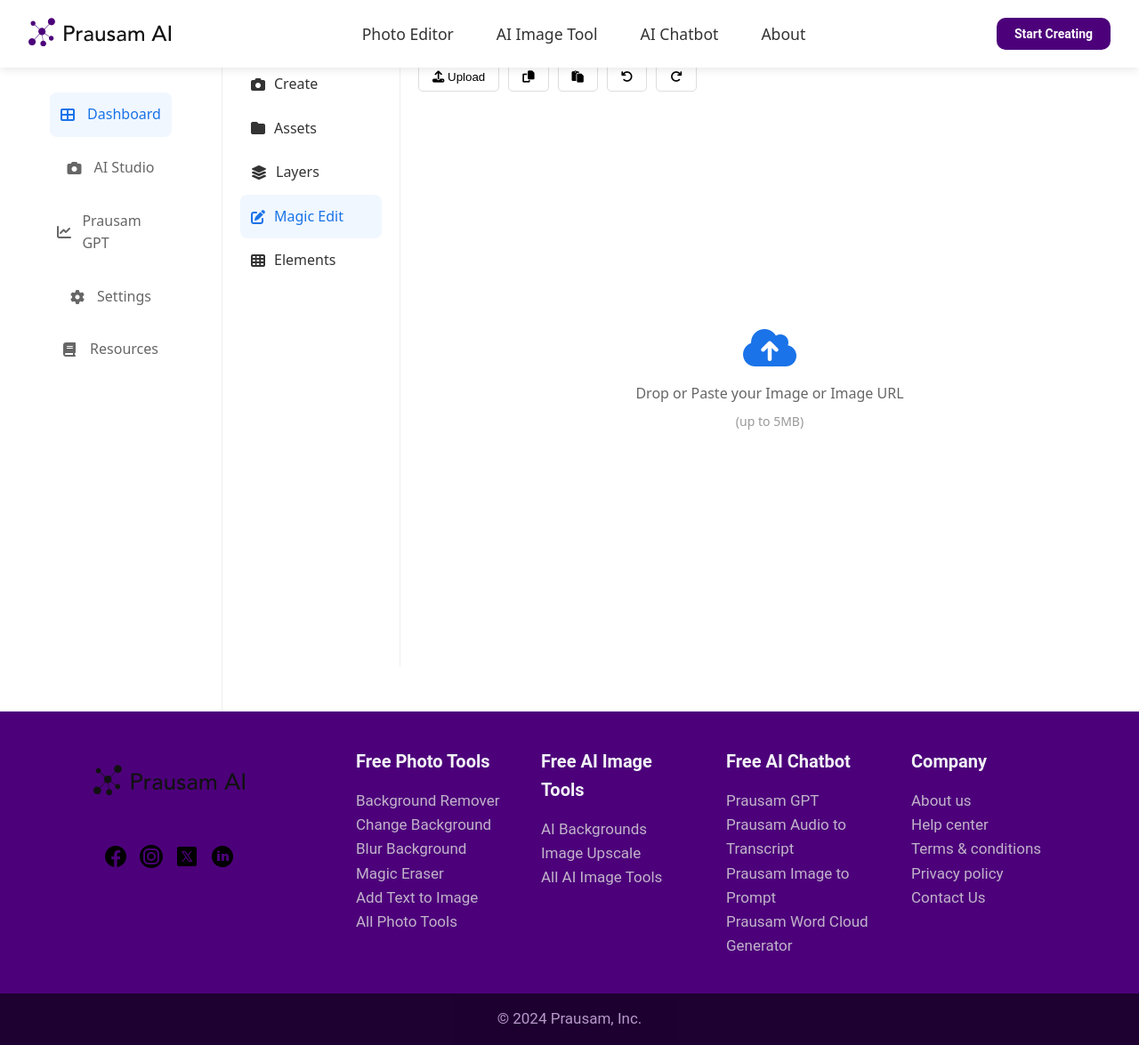
After one commit to ayush-2501/prausamai, a Flask app: page /dashboard in a window 1280 px wide. The commit adds this page. Shown: the whole page at 89% size. Run offline with Flask 3, Linux system fonts and the light colour scheme.

Commit message:
dashboard page v0

```diff
--- a/app.py
+++ b/app.py
@@ -3,4 +3,4 @@
 app = create_app()
 
 if __name__ == "__main__":
-  app.run(host="0.0.0.0", port=5000)
+  app.run(host="0.0.0.0", port=5000, debug=True)
--- a/app/routes.py
+++ b/app/routes.py
@@ -31,3 +31,8 @@
 @main_blueprint.route('/ai-image-editor')
 def aiimageeditor():
     return render_template('ai-image-editor.html')
+
+# Route for the AIImageTools page
+@main_blueprint.route('/dashboard')
+def dashboard():
+    return render_template('dashboard.html')
--- /dev/null
+++ b/app/static/css/dashboard.css
@@ -0,0 +1,187 @@
+* {
+    box-sizing: border-box;
+    margin: 0;
+    padding: 0;
+  }
+
+  body {
+    font-family: system-ui, -apple-system, BlinkMacSystemFont, 'Segoe UI', Roboto, Oxygen, Ubuntu, Cantarell, 'Open Sans', 'Helvetica Neue', sans-serif;
+    color: #333;
+    background-color: #f5f5f5;
+  }
+
+  .container {
+    display: flex;
+    min-height: 100vh;
+  }
+
+  /* Sidebar Styles */
+  .sidebar {
+    width: 250px;
+    background-color: white;
+    border-right: 1px solid #eee;
+    padding: 20px;
+  }
+
+  .logo {
+    padding: 10px 0 20px;
+  }
+
+  .logo h2 {
+    color: #1a73e8;
+  }
+
+  .sidebar-nav {
+    display: flex;
+    flex-direction: column;
+    gap: 10px;
+  }
+
+  .nav-item {
+    display: flex;
+    align-items: center;
+    gap: 10px;
+    padding: 12px;
+    text-decoration: none;
+    color: #666;
+    border-radius: 8px;
+    transition: all 0.3s ease;
+  }
+
+  .nav-item:hover, .nav-item.active {
+    background-color: #f0f7ff;
+    color: #1a73e8;
+  }
+
+  .nav-item i {
+    width: 20px;
+  }
+
+  /* Main Content Styles */
+  .main-content {
+    flex: 1;
+    display: flex;
+    flex-direction: column;
+  }
+
+  /* Header Styles */
+  .header {
+    display: flex;
+    justify-content: space-between;
+    align-items: center;
+    padding: 15px 30px;
+    background-color: white;
+    border-bottom: 1px solid #eee;
+  }
+
+  .btn-primary {
+    background-color: #1a73e8;
+    color: white;
+    border: none;
+    padding: 10px 20px;
+    border-radius: 5px;
+    cursor: pointer;
+    font-weight: 500;
+  }
+
+  .header-right {
+    display: flex;
+    align-items: center;
+    gap: 20px;
+  }
+
+  .credits {
+    color: #666;
+  }
+
+  .user-profile {
+    display: flex;
+    align-items: center;
+    gap: 10px;
+  }
+
+  /* Tools Section */
+  .tools-section {
+    display: flex;
+    flex: 1;
+  }
+
+  .tools-sidebar {
+    width: 200px;
+    background-color: white;
+    border-right: 1px solid #eee;
+    padding: 20px;
+  }
+
+  .tool-item {
+    display: flex;
+    align-items: center;
+    gap: 10px;
+    padding: 12px;
+    cursor: pointer;
+    border-radius: 8px;
+    transition: all 0.3s ease;
+  }
+
+  .tool-item:hover, .tool-item.active {
+    background-color: #f0f7ff;
+    color: #1a73e8;
+  }
+
+  /* Work Area */
+  .work-area {
+    flex: 1;
+    display: flex;
+    flex-direction: column;
+    padding: 20px;
+  }
+
+  .toolbar {
+    display: flex;
+    gap: 10px;
+    padding-bottom: 20px;
+  }
+
+  .tool-btn {
+    padding: 8px 15px;
+    border: 1px solid #ddd;
+    background-color: white;
+    border-radius: 5px;
+    cursor: pointer;
+    transition: all 0.3s ease;
+  }
+
+  .tool-btn:hover {
+    background-color: #f0f7ff;
+    border-color: #1a73e8;
+    color: #1a73e8;
+  }
+
+  .canvas-area {
+    flex: 1;
+    background-color: white;
+    border-radius: 10px;
+    display: flex;
+    align-items: center;
+    justify-content: center;
+  }
+
+  .drop-zone {
+    text-align: center;
+    color: #666;
+  }
+
+  .drop-zone i {
+    font-size: 48px;
+    color: #1a73e8;
+    margin-bottom: 15px;
+  }
+
+  .drop-zone p {
+    margin-bottom: 5px;
+  }
+
+  .drop-zone span {
+    font-size: 14px;
+    color: #999;
+  }
--- /dev/null
+++ b/app/templates/dashboard.html
@@ -0,0 +1,93 @@
+{% extends "base.html" %}
+
+{% block content %}
+<!DOCTYPE html>
+<html lang="en">
+  <head>
+    <title>Dashboard</title>
+    <meta charset="UTF-8" />
+    <meta name="viewport" content="width=device-width" />
+    <link rel="stylesheet" href="{{ url_for('static', filename='css/dashboard.css') }}" />
+    <link rel="stylesheet" href="https://cdnjs.cloudflare.com/ajax/libs/font-awesome/6.4.0/css/all.min.css">
+  </head>
+  <body>
+    <div class="container">
+      <!-- Sidebar -->
+      <aside class="sidebar">
+        <div class="logo">
+          <h2>Prausam</h2>
+        </div>
+        <nav class="sidebar-nav">
+          <a href="/" class="nav-item active">
+            <i class="fas fa-th-large"></i>
+            Dashboard
+          </a>
+          <a href="/page2.html" class="nav-item">
+            <i class="fas fa-camera"></i>
+            AI Studio
+          </a>
+          <a href="#" class="nav-item">
+            <i class="fas fa-chart-line"></i>
+            Prausam GPT
+          </a>
+          <a href="#" class="nav-item">
+            <i class="fas fa-cog"></i>
+            Settings
+          </a>
+          <a href="#" class="nav-item">
+            <i class="fas fa-book"></i>
+            Resources
+          </a>
+        </nav>
+      </aside>
+
+      <!-- Main Content -->
+      <main class="main-content">
+        <!-- Tools Section -->
+        <div class="tools-section">
+          <div class="tools-sidebar">
+            <div class="tool-item">
+              <i class="fas fa-camera"></i>
+              Create
+            </div>
+            <div class="tool-item">
+              <i class="fas fa-folder"></i>
+              Assets
+            </div>
+            <div class="tool-item">
+              <i class="fas fa-layer-group"></i>
+              Layers
+            </div>
+            <div class="tool-item active">
+              <i class="fas fa-edit"></i>
+              Magic Edit
+            </div>
+            <div class="tool-item">
+              <i class="fas fa-th"></i>
+              Elements
+            </div>
+          </div>
+
+          <!-- Main Work Area -->
+          <div class="work-area">
+            <div class="toolbar">
+              <button class="tool-btn"><i class="fas fa-upload"></i> Upload</button>
+              <button class="tool-btn"><i class="fas fa-copy"></i></button>
+              <button class="tool-btn"><i class="fas fa-paste"></i></button>
+              <button class="tool-btn"><i class="fas fa-undo"></i></button>
+              <button class="tool-btn"><i class="fas fa-redo"></i></button>
+            </div>
+            <div class="canvas-area">
+              <div class="drop-zone">
+                <i class="fas fa-cloud-upload-alt"></i>
+                <p>Drop or Paste your Image or Image URL</p>
+                <span>(up to 5MB)</span>
+              </div>
+            </div>
+          </div>
+        </div>
+      </main>
+    </div>
+  </body>
+</html>
+{% endblock %}
--- a/app/templates/navbar.html
+++ b/app/templates/navbar.html
@@ -13,7 +13,7 @@
         </div>
 
         <ul class="nav-links">
-            <li><a href="#home">Photo Editor</a></li>
+            <li><a href="{{ url_for('main.dashboard') }}">Photo Editor</a></li>
             <li><a href="#about">AI Image Tool</a></li>
             <li><a href="#about">AI Chatbot</a></li>
             <li><a href="#services">About</a></li>
```
